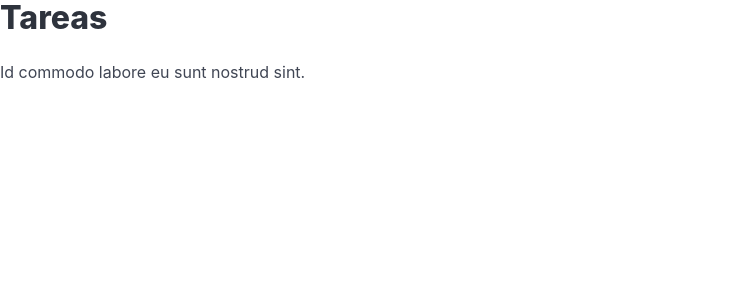
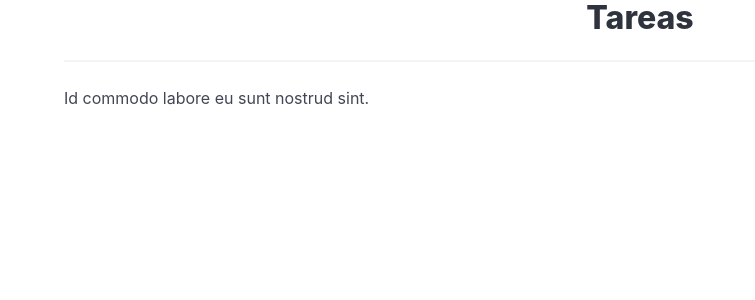
Before and after one commit to SergioNahin/Tareas, an Angular app: page / in a window 1280 px wide. Shown: the top 300 px of the page, without its empty margins (0-755 px from the left). Built offline with nearby package versions, Linux system fonts and the light colour scheme.

Commit message:
add container title

```diff
--- a/src/app/app.component.html
+++ b/src/app/app.component.html
@@ -5,7 +5,11 @@
     <meta name="viewport" content="width=device-width, initial-scale=1.0">
 </head>
 <body>
-    <h1 class="title"> Tareas</h1>
-    <p>Id commodo labore eu sunt nostrud sint.</p>
+    <div class="container">
+        <h1 class="has-text-centered title"> Tareas</h1>
+        <hr>
+        <p>Id commodo labore eu sunt nostrud sint.</p>
+
+    </div>
 </body>
 </html>
```
